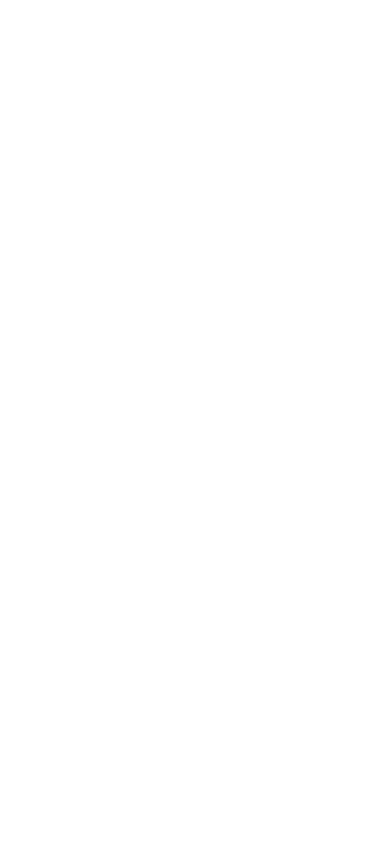
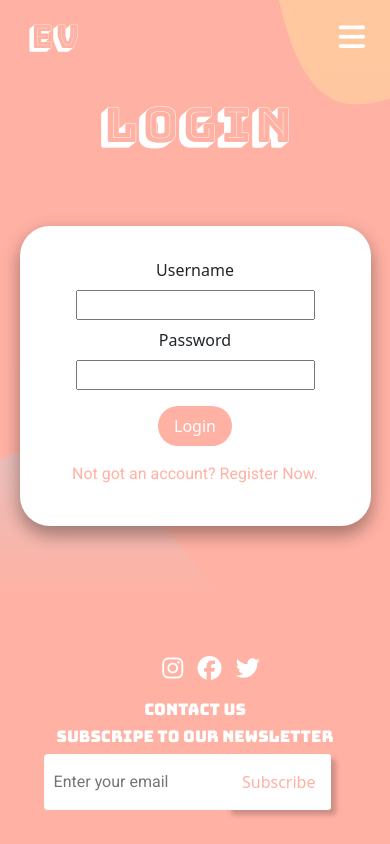
Before and after one commit to Alicepinch/everything-vegan, a Flask app: page /login in a window 390 px wide. Before the commit the page is empty. Run offline with Flask 2, Linux system fonts and the light colour scheme; some libraries are stand-ins or nearby versions.

Commit message:
Login form added and some styling added

```diff
--- a/static/css/style.css
+++ b/static/css/style.css
@@ -1,4 +1,4 @@
-@import url('https://fonts.googleapis.com/css2?family=Bungee&family=Bungee+Shade&family=Roboto&display=swap');
+@import url('https://fonts.googleapis.com/css2?family=Bungee&family=Bungee+Shade&family=Roboto:wght@400;500;700;900&display=swap');
 
 body {
   margin: 0;
@@ -76,6 +76,15 @@
     animation: 1s ease-out 0s 1 fadeInDown;
 }
 
+.small-header {
+    font-family: 'Bungee Shade', cursive, sans-serif;
+    color: #fff;
+    font-size: 4rem;
+    padding-top: 6rem;
+    padding-bottom: 1rem;
+}
+
+
 .page-sub-header {
     animation: 1s ease-out 0s 1 fadeInUp;
 }
@@ -93,17 +102,17 @@
     background: linear-gradient(rgba(255, 178, 164, 0),rgba(255, 178, 164, 0) 80%,rgba(175, 219, 245, 1)), url(/static/images/hero-image-vegan.jpg)no-repeat center;
 }
 
-.sub-hero-image {
-    position: relative;
-    height: 600px;
-    width: 100%;
-    background: linear-gradient(to bottom, rgba(255, 177, 163, 0.096) 0%, rgba(255, 177, 163, 0.2) 75%, #AFDBF5 100%), url(/static/images/hero-image-vegan.jpg);
-}
-
 .background-image {
     position: relative;
     width: 100%;
     background: linear-gradient(rgba(175, 219, 245, 1),rgba(255, 178, 164, 0) 20%,rgba(255, 178, 164, 1)), url(/static/images/hero-image-vegan.jpg)no-repeat center;
+}
+
+.blob-background {
+    position: relative;
+    width: 100%;
+    height: 600px;
+    background: linear-gradient(rgba(255, 178, 164, 0) 10%,rgba(255, 178, 164, 1)), url(/static/images/hero-image-vegan.jpg)no-repeat center;
 }
 
 .promo-image {
@@ -264,6 +292,34 @@
   padding: 0 5px 0 5px;
 }
 
+/* Login */
+
+.login-container {
+    background: #fff;
+    max-width: 50%;
+    height: 300px;
+    border-radius: 30px;
+    box-shadow: 0 10px 16px 0 rgba(0,0,0,0.2),0 6px 20px 0 rgba(0,0,0,0.19);
+    padding-top: 2rem;
+}
+
+.login-container p {
+    color: #FFB1A4;
+    padding-top: 1rem;
+}
+
+.login-register-btn {
+    color: #fff;
+    background-color: #FFB1A4;
+    border: 0;
+    border-radius: 30px;
+    padding: .5rem 1rem;
+    margin-top: .5rem;
+}
+
+.form-field {
+    margin: .5rem;
+}
 
 @media screen and (max-width: 767px) {
 
@@ -271,9 +327,18 @@
         font-size: 4rem;
     }
 
+    .small-header {
+        font-size: 3rem;
+    }
+
 
     .subscription-field {
         margin-left: 2rem;
+    }
+
+    .login-container {
+        max-width: 90%;
+        margin-top: 3rem;
     }
 
 }
--- a/templates/login.html
+++ b/templates/login.html
@@ -0,0 +1,34 @@
+{% extends "base.html" %}
+{% block content %}
+
+<section class="blob-background">
+    <div class="container-fluid">
+        <div class="row">
+                <h1 class="small-header text-center">Login</h1>
+                <div class="container login-container text-center">
+                    <div class="row">
+                        <div class="col-12">
+                            <form method="POST">
+                                <div class="col-12">
+                                    <label for="password">Username</label>
+                                    <input class="form-field" type="text">
+                                </div>
+                                <div class="col-12">
+                                    <label for="password">Password</label>
+                                    <input class="form-field" type="text">
+                                </div>
+                                <div class="col-12">
+                                    <button class="login-register-btn">Login</button>
+                                </div>
+                            </form>
+                            <p>Not got an account? Register Now.</p>
+                        </div>
+                    </div>
+                </div>
+            </div>
+        </div>
+</section>
+
+
+
+{% endblock %}
```
Also changed, not shown: other parts of static/css/style.css (+28 -9 lines).
